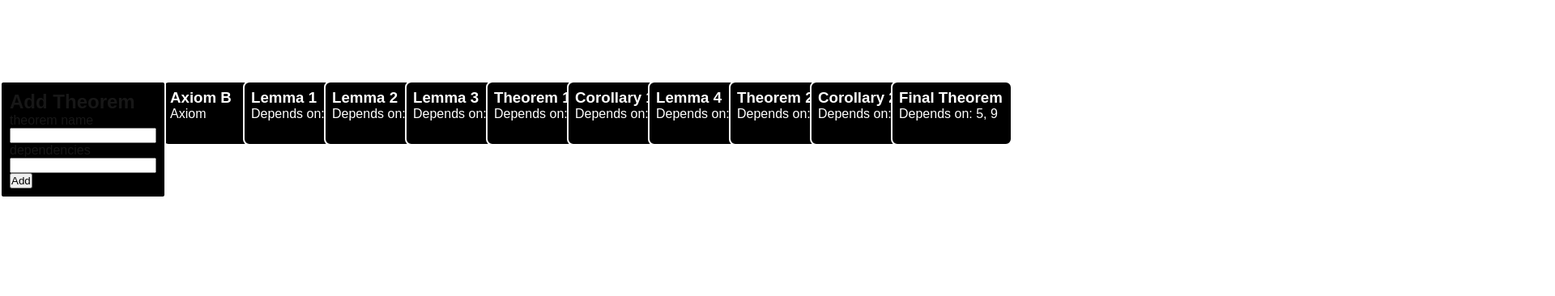
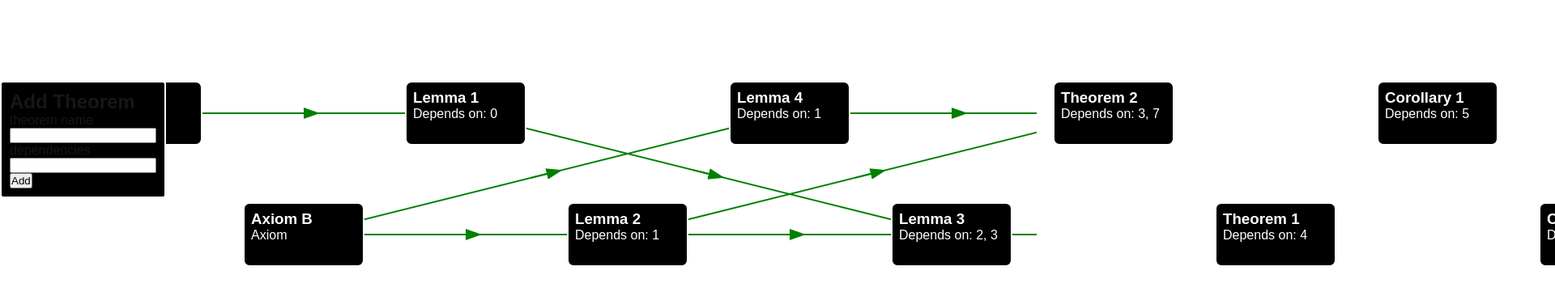
Before and after one commit to LogPiyo/logitlas, a Next.js app: page /main in a window 1280 px wide. Shown: the top 366 px of the page at 81% size, 1920 px wide, since content can reach past the window. Built offline with nearby package versions, Linux system fonts and the light colour scheme.

Commit message:
feat: implement sorting of theorems and update element positioning

```diff
--- a/src/app/main/page.tsx
+++ b/src/app/main/page.tsx
@@ -11,17 +11,29 @@ export default function Main() {
     setPositions((prev) => ({ ...prev, [id]: pos }));
   };
 
+  const sortedOrder = sortTheorem(mockData);
+
   return (
     <>
       <EntryForm />
       <div>
-      {mockData.map((theorem) => (
+        {sortedOrder.map((id, index) => {
+          const theorem = mockData.find((t) => t.theoremId === id);
+          if (!theorem) return null;
+
+          const initialX = 100 + index * 200;
+          const initialY = index % 2 === 0 ? 100 : 250;
+
+          return (
             <Element
               key={theorem.theoremId}
               {...theorem}
+              initialX={initialX}
+              initialY={initialY}
               onPositionChange={updatePosition}
             />
-      ))}
+          );
+        })}
 
         {mockData.flatMap((theorem) =>
           theorem.dependencies.map((depId) => {
@@ -46,13 +58,17 @@ function Element({
     theoremName,
     dependencies,
     onPositionChange,
+    initialX,
+    initialY,
   }: {
     theoremId: number;
     theoremName: string;
     dependencies: number[];
     onPositionChange: (id: number, pos: { x: number; y: number }) => void;
+    initialX: number;
+    initialY: number;
   }) {
-  const [position, setPosition] = useState({ x: 100 + theoremId * 100, y: 100 });
+    const [position, setPosition] = useState({ x: initialX, y: initialY });
     const [isDragging, setIsDragging] = useState(false);
 
     useEffect(() => {
@@ -119,6 +135,7 @@ function Element({
       </div>
     );
   }
+
 
 function Arrow({
     from,
@@ -256,9 +273,6 @@ function Arrow({
     );
 }
 
-function sortTheorem() {
-    const graph = buildOutgoingMap(mockData);
-    console.log('Graph:', graph);
-    const sortedOrder = topologicalSort(mockData.length, graph);
-    console.log('Topological Sort Order:', sortedOrder);
+function sortTheorem(mockData: Theorem[]): number[] {
+    return topologicalSort(mockData.length, buildOutgoingMap(mockData));
 }
```
Lines whose indentation alone changed are shown as unchanged.
